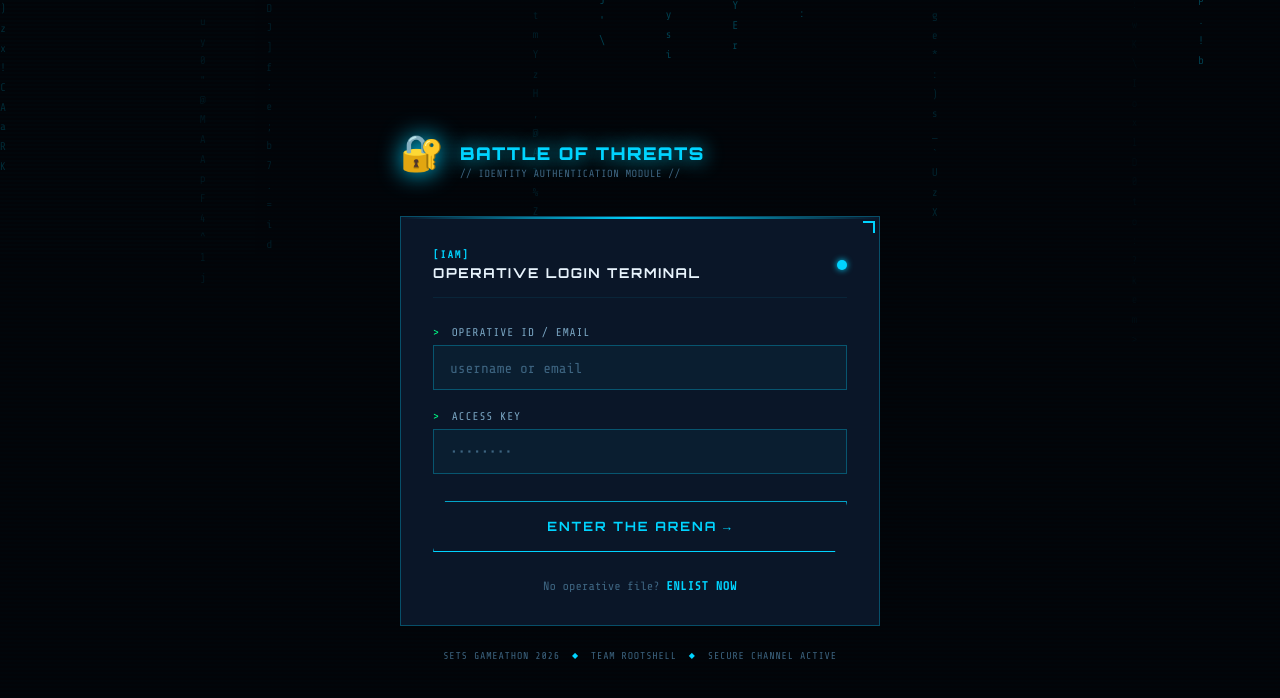
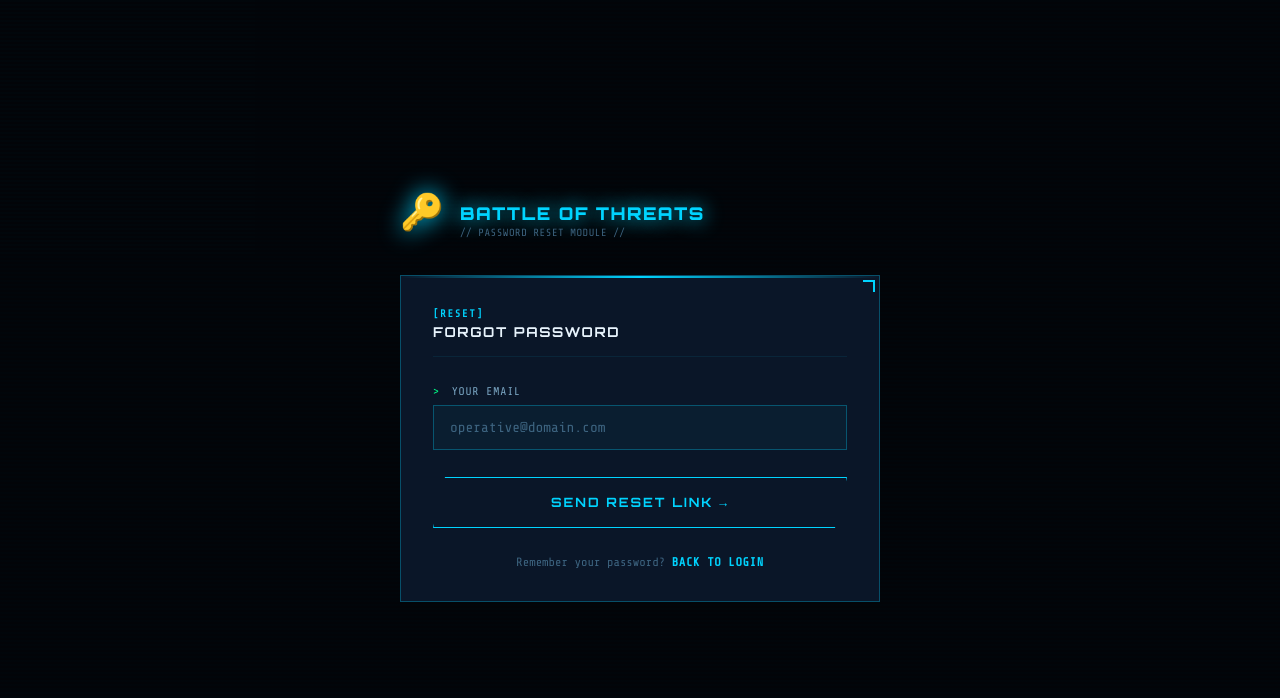
Before and after one commit to SatvikkShyaamm/bot-frontend, a React (Vite) app: page /forgot-password in a window 1280 px wide. Before the commit this address led to /login. Shown: the top 698 px of the page. Built offline with nearby package versions, Linux system fonts and the light colour scheme; no server answers.

Commit message:
frontend changes

```diff
--- a/src/App.jsx
+++ b/src/App.jsx
@@ -2,6 +2,7 @@ import { BrowserRouter, Routes, Route, Navigate } from 'react-router-dom';
 import { AuthProvider, useAuth } from './context/AuthContext';
 import Register from './pages/Register';
 import Login from './pages/Login';
+import ForgotPassword from './pages/ForgotPassword';
 import Arena from './pages/Arena';
 import LevelMap from './pages/LevelMap';
 import Simulation from './pages/Simulation';
@@ -27,6 +28,7 @@ export default function App() {
           <Route path="/" element={<Navigate to="/register" replace />} />
           <Route path="/register" element={<PublicRoute><Register /></PublicRoute>} />
           <Route path="/login" element={<PublicRoute><Login /></PublicRoute>} />
+          <Route path="/forgot-password" element={<PublicRoute><ForgotPassword /></PublicRoute>} />
           <Route path="/arena" element={<ProtectedRoute><Arena /></ProtectedRoute>} />
           <Route path="/arena/level/:levelId" element={<ProtectedRoute><LevelMap /></ProtectedRoute>} />
           <Route path="/arena/level/:levelId/task/:taskId" element={<ProtectedRoute><Simulation /></ProtectedRoute>} />
--- a/src/pages/Auth.css
+++ b/src/pages/Auth.css
@@ -285,3 +285,27 @@
   letter-spacing: 0.08em;
 }
 .auth-footer-dot { color: var(--accent-cyan); font-size: 0.5rem; }
+
+/* ── PASSWORD TOGGLE ─────────────────────────── */
+.password-wrapper {
+  position: relative;
+  width: 100%;
+}
+.password-wrapper .cyber-input {
+  padding-right: 3rem;
+}
+.password-toggle {
+  position: absolute;
+  right: 0.75rem;
+  top: 50%;
+  transform: translateY(-50%);
+  background: none;
+  border: none;
+  cursor: pointer;
+  font-size: 1rem;
+  padding: 0;
+  line-height: 1;
+  opacity: 0.7;
+  transition: opacity 0.2s;
+}
+.password-toggle:hover { opacity: 1; }
--- /dev/null
+++ b/src/pages/ForgotPassword.jsx
@@ -0,0 +1,101 @@
+import { useState } from 'react';
+import { Link } from 'react-router-dom';
+import api from '../utils/api';
+import './Auth.css';
+
+export default function ForgotPassword() {
+  const [email, setEmail] = useState('');
+  const [loading, setLoading] = useState(false);
+  const [success, setSuccess] = useState(false);
+  const [error, setError] = useState('');
+
+  const handleSubmit = async (e) => {
+    e.preventDefault();
+    if (!email) { setError('Email is required'); return; }
+    setLoading(true);
+    setError('');
+
+    try {
+      await api.post('/auth/forgot-password', { email });
+      setSuccess(true);
+    } catch (err) {
+      setError(err.response?.data?.error || 'Something went wrong');
+    } finally {
+      setLoading(false);
+    }
+  };
+
+  return (
+    <div className="auth-page">
+      <div className="auth-scanline" />
+      <div className="auth-container">
+        <div className="auth-logo">
+          <div className="auth-logo-icon">🔑</div>
+          <div className="auth-logo-text">
+            <span className="auth-brand">BATTLE OF THREATS</span>
+            <span className="auth-tagline">// PASSWORD RESET MODULE //</span>
+          </div>
+        </div>
+
+        <div className="auth-card">
+          <div className="auth-card-header">
+            <div className="auth-card-title">
+              <span className="auth-step-indicator">[RESET]</span>
+              FORGOT PASSWORD
+            </div>
+          </div>
+
+          {success ? (
+            <div className="auth-success">
+              <div className="auth-success-icon">✓</div>
+              <div className="auth-success-text">RESET LINK SENT</div>
+              <div className="auth-success-sub">
+                Check your email for the reset link
+              </div>
+              <Link to="/login" className="auth-link" style={{ marginTop: '1rem', display: 'block', textAlign: 'center' }}>
+                BACK TO LOGIN
+              </Link>
+            </div>
+          ) : (
+            <form onSubmit={handleSubmit} className="auth-form">
+              <div className="auth-field">
+                <label className="auth-label">
+                  <span className="auth-label-prefix">&gt;</span> YOUR EMAIL
+                </label>
+                <input
+                  className="cyber-input"
+                  type="email"
+                  placeholder="operative@domain.com"
+                  value={email}
+                  onChange={e => setEmail(e.target.value)}
+                />
+              </div>
+
+              {error && (
+                <div className="auth-global-error">
+                  <span>⚡ ERROR:</span> {error}
+                </div>
+              )}
+
+              <button type="submit" className="auth-submit-btn" disabled={loading}>
+                {loading ? (
+                  <span className="auth-loading">
+                    <span className="auth-loading-dot" />
+                    SENDING RESET LINK...
+                  </span>
+                ) : (
+                  <span>SEND RESET LINK →</span>
+                )}
+              </button>
+
+              <div className="auth-switch">
+                Remember your password?{' '}
+                <Link to="/login" className="auth-link">BACK TO LOGIN</Link>
+              </div>
+            </form>
+          )}
+        </div>
+      </div>
+    </div>
+  );
+}
--- a/src/pages/Login.jsx
+++ b/src/pages/Login.jsx
@@ -27,6 +27,7 @@ export default function Login() {
   const navigate = useNavigate();
   const [form, setForm] = useState({ identifier: '', password: '' });
   const [loading, setLoading] = useState(false);
+  const [showPassword, setShowPassword] = useState(false);
   const [error, setError] = useState('');
   const [step, setStep] = useState('idle');
 
@@ -106,14 +107,23 @@ export default function Login() {
                 <label className="auth-label">
                   <span className="auth-label-prefix">&gt;</span> ACCESS KEY
                 </label>
+                <div className="password-wrapper">
                   <input
                     className="cyber-input"
-                  type="password"
+                    type={showPassword ? 'text' : 'password'}
                     placeholder="••••••••"
                     value={form.password}
                     onChange={e => setForm(p => ({ ...p, password: e.target.value }))}
                     autoComplete="current-password"
                   />
+                  <button
+                    type="button"
+                    className="password-toggle"
+                    onClick={() => setShowPassword(p => !p)}
+                  >
+                    {showPassword ? '🙈' : '👁️'}
+                  </button>
+                </div>
               </div>
 
               {error && (
@@ -134,6 +144,9 @@ export default function Login() {
               </button>
 
               <div className="auth-switch">
+                <Link to="/forgot-password" className="auth-link">FORGOT PASSWORD?</Link>
+              </div>
+              <div className="auth-switch">
                 No operative file?{' '}
                 <Link to="/register" className="auth-link">ENLIST NOW</Link>
               </div>
--- a/src/pages/Register.jsx
+++ b/src/pages/Register.jsx
@@ -30,6 +30,8 @@ export default function Register() {
   const { register } = useAuth();
   const navigate = useNavigate();
   const [form, setForm] = useState({ username: '', email: '', password: '', confirm: '' });
+  const [showPassword, setShowPassword] = useState(false);
+  const [showConfirm, setShowConfirm] = useState(false);
   const [errors, setErrors] = useState({});
   const [loading, setLoading] = useState(false);
   const [globalError, setGlobalError] = useState('');
@@ -133,14 +135,23 @@ export default function Register() {
                 <label className="auth-label">
                   <span className="auth-label-prefix">&gt;</span> ACCESS KEY (Password)
                 </label>
+                <div className="password-wrapper">
                 <input
                   className={`cyber-input ${errors.password ? 'input-error' : ''}`}
-                  type="password"
+                  type={showPassword ? 'text' : 'password'}
                   placeholder="Min 8 chars, upper + lower + number"
                   value={form.password}
                   onChange={e => setForm(p => ({ ...p, password: e.target.value }))}
                   autoComplete="new-password"
                 />
+                <button
+                  type="button"
+                  className="password-toggle"
+                  onClick={() => setShowPassword(p => !p)}
+                >
+                  {showPassword ? '🙈' : '👁️'}
+                </button>
+              </div>
                 {errors.password && <div className="error-msg">⚠ {errors.password}</div>}
               </div>
 
@@ -148,14 +159,23 @@ export default function Register() {
                 <label className="auth-label">
                   <span className="auth-label-prefix">&gt;</span> CONFIRM ACCESS KEY
                 </label>
+                <div className="password-wrapper">
                 <input
                   className={`cyber-input ${errors.confirm ? 'input-error' : ''}`}
-                  type="password"
+                  type={showConfirm ? 'text' : 'password'}
                   placeholder="Repeat your password"
                   value={form.confirm}
                   onChange={e => setForm(p => ({ ...p, confirm: e.target.value }))}
                   autoComplete="new-password"
                 />
+                <button
+                  type="button"
+                  className="password-toggle"
+                  onClick={() => setShowConfirm(p => !p)}
+                >
+                  {showConfirm ? '🙈' : '👁️'}
+                </button>
+              </div>
                 {errors.confirm && <div className="error-msg">⚠ {errors.confirm}</div>}
               </div>
 
```
Lines whose indentation alone changed are shown as unchanged.
